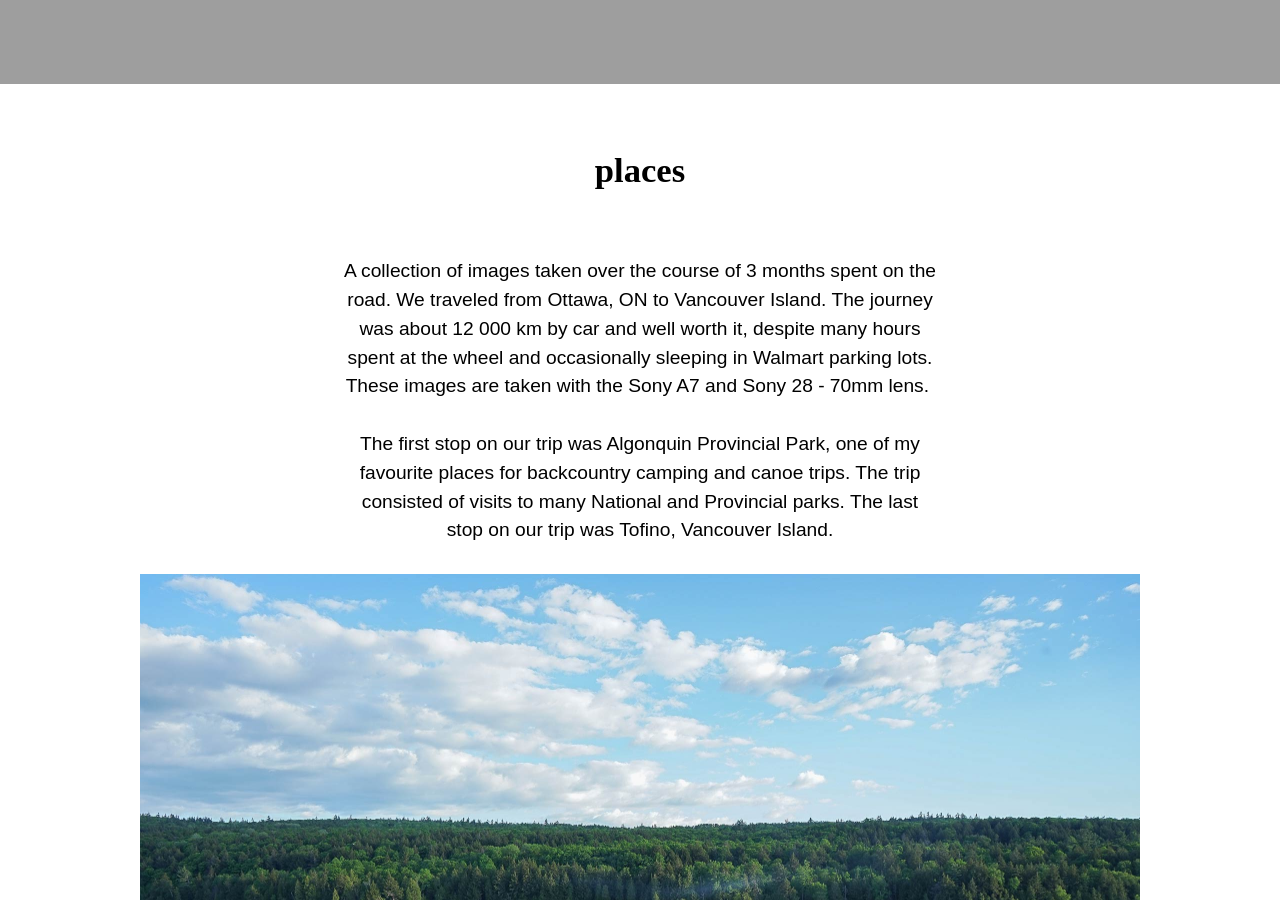
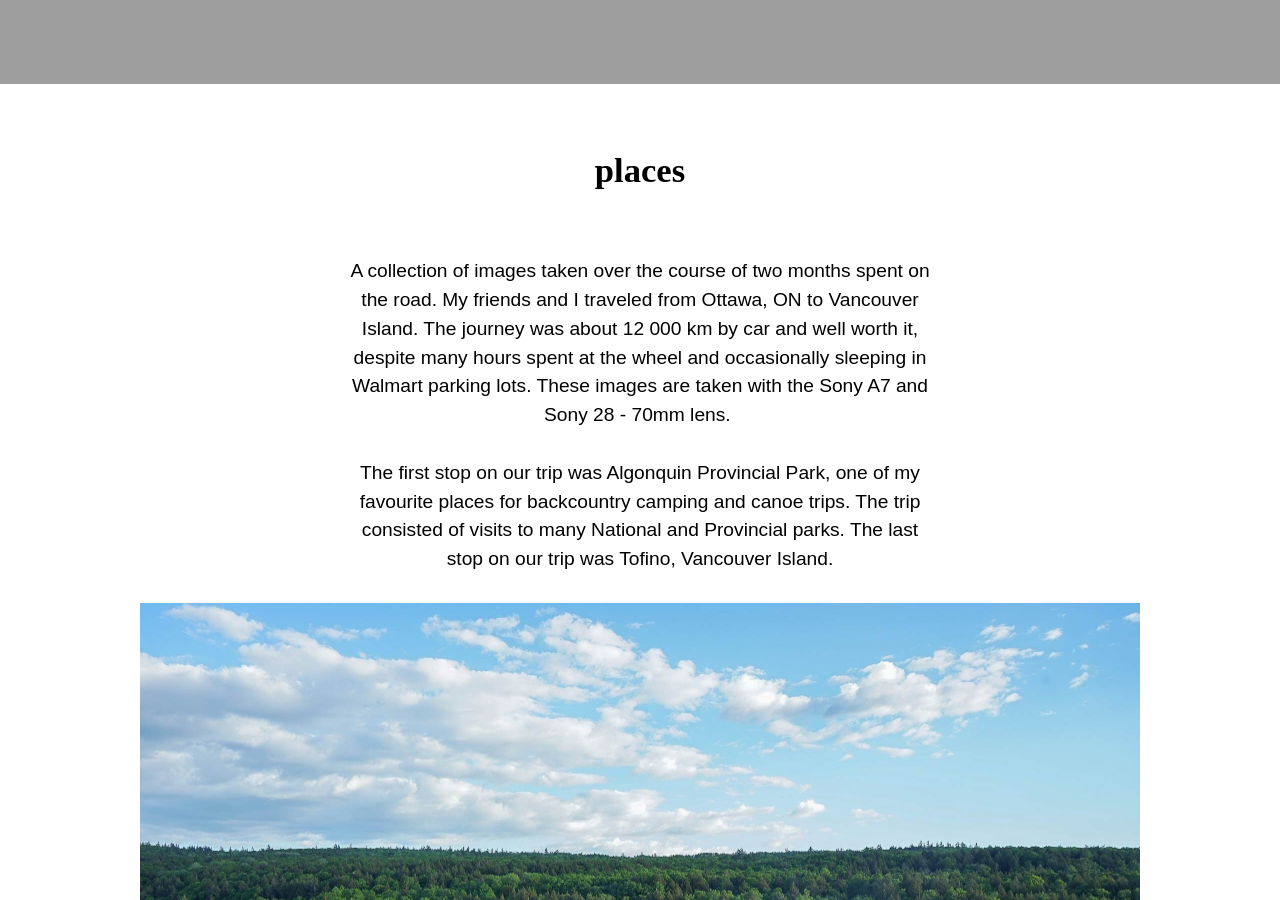
Before and after one commit to anthonyaubrey/portfolio, a Jekyll site: the page built from tripphotography.html, in a window 1280 px wide and 900 px high, scrolled down 962 px. Built offline with Jekyll 4.4.1, drawn with Linux system fonts in a browser that asks for light colours.

Commit message:
Updated text

```diff
--- a/tripphotography.html
+++ b/tripphotography.html
@@ -6,7 +6,7 @@
   <div class="text-center">
       <img class="img-flex"src="{{site.baseurl}}/img/photo-l.jpg">
     <h1 class="text-center island-2 wrapper">places</h1>
-    <p class="wrapper open-sans text-center pad-b">A collection of images taken over the course of 3 months spent on the road. We traveled from Ottawa, ON to Vancouver Island. The journey was about 12 000 km by car and well worth it, despite many hours spent at the wheel and occasionally sleeping in Walmart parking lots. These images are taken with the Sony A7 and Sony 28 - 70mm lens. </p>
+    <p class="wrapper open-sans text-center pad-b">A collection of images taken over the course of two months spent on the road. My friends and I traveled from Ottawa, ON to Vancouver Island. The journey was about 12 000 km by car and well worth it, despite many hours spent at the wheel and occasionally sleeping in Walmart parking lots. These images are taken with the Sony A7 and Sony 28 - 70mm lens. </p>
     <p class="wrapper open-sans text-center pad-b">The first stop on our trip was Algonquin Provincial Park, one of my favourite places for backcountry camping and canoe trips. The trip consisted of visits to many National and Provincial parks. The last stop on our trip was Tofino, Vancouver Island.</p>
     <div class="pad-b">
       <img class="img-flex limgwrap pad-b"src="{{site.baseurl}}/img/bcphotography/algonquin-blue.jpg">
```
